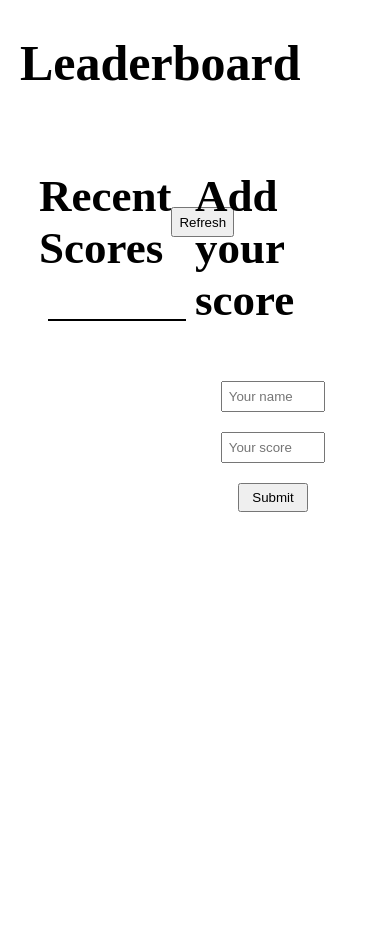
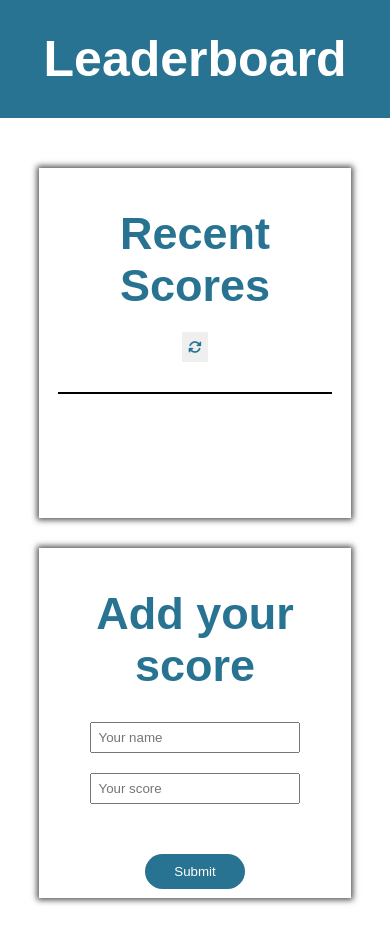
Before and after one commit to elassis/leaderboard_repository, a website built with webpack: page src/index.html in a window 390 px wide. Before the commit the page ends 844 px from the top, so only its background shows below. Built offline with nearby package versions, Linux system fonts and the light colour scheme; no server answers.

Commit message:
add styling to project

```diff
--- a/src/consumeAPiHandler.js
+++ b/src/consumeAPiHandler.js
@@ -2,9 +2,10 @@ import { asyncGetScores, asyncSetScores } from './consumeAPI.js';
 
 const getScores = () => {
   document.addEventListener('click', (e) => {
-    if (e.target.id === 'refresh-scores') {
+    if (e.target.matches('i')) {
       asyncGetScores();
     }
+
   });
 };
 
--- a/src/index.html
+++ b/src/index.html
@@ -3,6 +3,7 @@
 <head>
     <meta charset="UTF-8">
     <meta name="viewport" content="width=device-width, initial-scale=1.0">
+    <script src="https://kit.fontawesome.com/60f96566f6.js" crossorigin="anonymous"></script>
     <title>LeaderBoard</title>
 </head>
 <body>
--- a/src/layout.js
+++ b/src/layout.js
@@ -1,10 +1,10 @@
 export default function renderLayout() {
-  const title = `<h1>Leaderboard</h1>
+  const title = `<div class="nav"><h1>Leaderboard</h1></div>
   <div class="row">
     <div class="col-1">
       <div class="c1-r1">
         <h3>Recent Scores</h3>
-        <button id="refresh-scores">Refresh</button>
+        <button id="refresh-scores"><i class="fas fa-sync"></i></button>
       </div>
       <div class="c1-r2">
         <table>
--- a/src/style.css
+++ b/src/style.css
@@ -1,27 +1,40 @@
 body {
-  margin: 0 20px;
+  margin: 0;
   padding: 0;
+  font-family:Arial, Helvetica, sans-serif;
+}
+.nav{
+  width: 100vw;
+  background-color: rgb(39, 115, 145);
+  padding: 30px 0;
+  text-align: center;
 }
 
 h1 {
   font-size: 50px;
+  margin:0;
+  padding: 0;
+  color:#fff;
 }
 
 .row {
   width: 80vw;
   display: flex;
-  margin: auto;
+  margin: 50px auto;
+  gap: 30px;
+
 }
 
-.col-1 {
+.col-1,.col-2 {
   width: 50%;
-  height: 500px;
+  height: 400px;
+  -webkit-box-shadow: 0px 0px 6px 2px rgba(82,79,82,1);
+-moz-box-shadow: 0px 0px 6px 2px rgba(82,79,82,1);
+box-shadow: 0px 0px 6px 2px rgba(82,79,82,1);
+
 }
 
-.col-2 {
-  width: 50%;
-  height: 500px;
-}
+
 
 .c1-r1,
 .c1-r2,
@@ -32,12 +45,19 @@ h1 {
 }
 
 h3 {
+  text-align: center;
   font-size: 45px;
+  color:rgb(39, 115, 145);
 }
 
 button {
   display: block;
   height: 30px;
+}
+#refresh-scores{
+  border:none;
+  cursor:pointer;
+  color:rgb(39, 115, 145);
 }
 
 table {
@@ -75,6 +95,17 @@ input[type="submit"] {
   display: block;
   margin: 10px auto;
 }
+#save-scores{
+  width: 100px;
+  background-color: rgb(39, 115, 145);
+  color:#fff;
+  border-radius: 20px;
+  border:none;
+  padding: 10px 20px;
+  margin-top: 40px;
+  cursor: pointer;
+
+}
 
 #mssg {
   width: 50%;
@@ -88,3 +119,32 @@ input[type="submit"] {
 .show {
   display: none;
 }
+
+
+@media (max-width:700px) {
+  .row{
+    flex-direction: column;
+  }
+  .col-1,.col-2{
+    width: 100%;
+    height: 350px;
+    overflow: auto;
+  }
+  h1{
+    text-align: center;
+  }
+  .c1-r1{
+    flex-direction: column;
+  }
+  .c2-r1,.c1-r1{
+    padding-top: 30px;
+  }
+
+  h3{
+    text-align: center;
+    margin:10px 10px 20px 10px;
+  }
+  #refresh-scores{
+    margin-bottom: 30px;
+  }
+}
```
